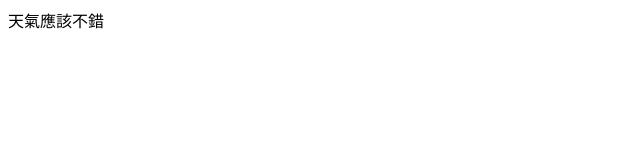
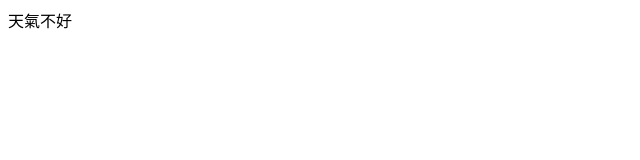
Before and after one commit to TunaRiceBall/TunaRiceBall.github.com.io, a plain HTML site: page index.html in a window 1280 px wide. Shown: the full height of the page, 0-640 px from the left. Drawn offline with Linux system fonts and the light colour scheme.

Commit message:
第三次變更

```diff
--- a/index.html
+++ b/index.html
@@ -5,6 +5,6 @@
     <title>TunaRiceBallGood</title>
 </head>
 <body>
- 天氣應該不錯
+ 天氣不好
 </body>
 </html>
```
